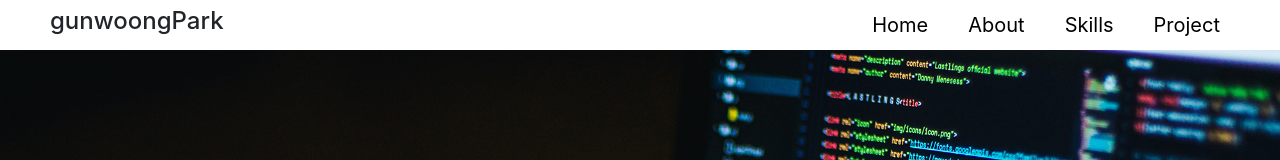
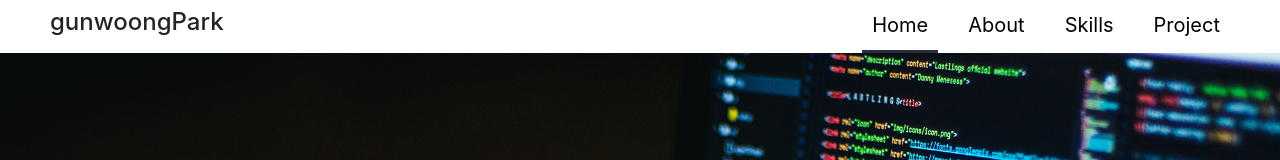
Before and after one commit to gunwoongPark/portfolio, a React (Create React App) app: page / in a window 1280 px wide. Shown: the top 160 px of the page. Built offline with nearby package versions, Linux system fonts and the light colour scheme.

Commit message:
버그수정

```diff
--- a/src/App.js
+++ b/src/App.js
@@ -17,7 +17,7 @@ body{
 }
 
 body::-webkit-scrollbar{
-  display:none;
+  /* display:none; */
 }
 `;
 
--- a/src/components/Header/HeaderContainer.js
+++ b/src/components/Header/HeaderContainer.js
@@ -2,7 +2,8 @@ import React, { useState, useEffect } from "react";
 import HeaderPresenter from "./HeaderPresenter";
 
 function HeaderContainer() {
-  let [scrollState, setScrollState] = useState({
+  let [pos, setPos] = useState(0);
+  let [state, setState] = useState({
     Home: {
       top: 0,
       bottom: 0,
@@ -19,17 +20,17 @@ function HeaderContainer() {
       top: 0,
       bottom: 0,
     },
-
-    cur: 0,
   });
 
   useEffect(() => {
-    let newState = scrollState;
+    window.addEventListener("scroll", () => setPos(window.scrollY));
 
     const Home = document.querySelector("#Home");
     const About = document.querySelector("#About");
     const Skills = document.querySelector("#Skills");
     const Project = document.querySelector("#Project");
+
+    let newState = state;
 
     newState.Home = {
       top: Home.offsetTop,
@@ -51,16 +52,19 @@ function HeaderContainer() {
       bottom: Project.offsetTop + Project.offsetHeight,
     };
 
-    newState.cur = window.scrollY;
-
-    setScrollState(newState);
-  }, [scrollState]);
+    setState(newState);
+  }, [state]);
 
   return (
-    <HeaderPresenter
-      scrollState={scrollState}
-      setScrollState={setScrollState}
-    />
+    <>
+      <HeaderPresenter
+        Home={state.Home}
+        About={state.About}
+        Skills={state.Skills}
+        Project={state.Project}
+        pos={pos}
+      />
+    </>
   );
 }
 
--- a/src/components/Header/HeaderPresenter.js
+++ b/src/components/Header/HeaderPresenter.js
@@ -1,4 +1,4 @@
-import React, { useEffect } from "react";
+import React from "react";
 import styled from "styled-components";
 
 const HeaderContainer = styled.div`
@@ -29,7 +29,9 @@ const LinkBtn = styled.li`
   padding: 10px;
   margin-left: 20px;
   font-size: 20px;
-  /* border-bottom: 2px solid rgb(41, 45, 62); */
+
+  border-bottom: 3px solid
+    ${(props) => (props.current ? "rgb(41, 45, 62)" : "white")};
 `;
 
 const LinkItem = styled.a`
@@ -41,31 +43,22 @@ const LinkItem = styled.a`
   }
 `;
 
-function HeaderPresenter({ scrollState, setScrollState }) {
-  useEffect(() => {
-    window.addEventListener("scroll", () => {
-      let newState = scrollState;
-      newState.cur = window.scrollY;
-      setScrollState(newState);
-      console.log(newState.cur);
-    });
-  }, [scrollState, setScrollState]);
-
+function HeaderPresenter({ Home, About, Skills, Project, pos }) {
   return (
     <>
       <HeaderContainer>
         <Title>gunwoongPark</Title>
         <LinkContainer>
-          <LinkBtn>
+          <LinkBtn current={pos >= Home.top && pos <= Home.bottom}>
             <LinkItem href="#Home">Home</LinkItem>
           </LinkBtn>
-          <LinkBtn>
+          <LinkBtn current={pos >= About.top && pos <= About.bottom}>
             <LinkItem href="#About">About</LinkItem>
           </LinkBtn>
-          <LinkBtn>
+          <LinkBtn current={pos >= Skills.top && pos <= Skills.bottom}>
             <LinkItem href="#Skills">Skills</LinkItem>
           </LinkBtn>
-          <LinkBtn>
+          <LinkBtn current={pos >= Project.top}>
             <LinkItem href="#Project">Project</LinkItem>
           </LinkBtn>
         </LinkContainer>
```
